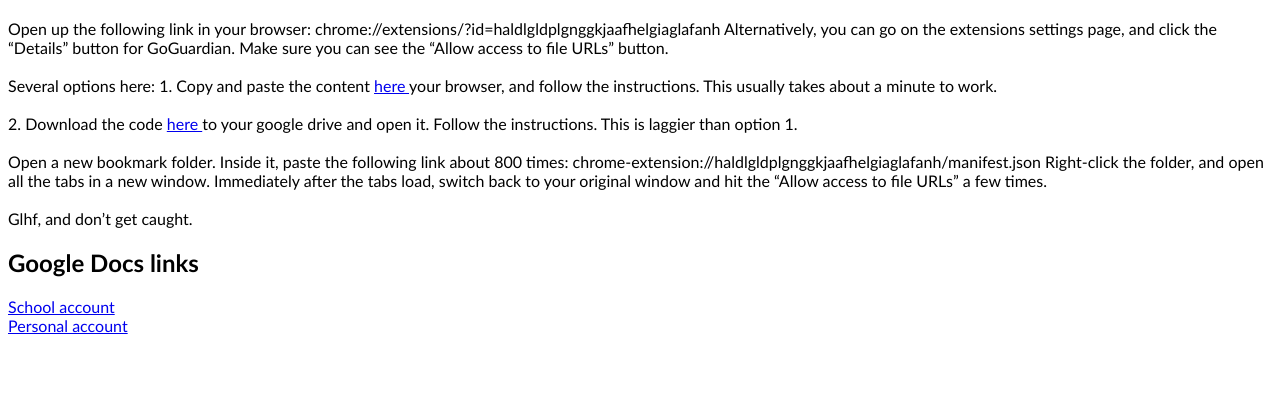
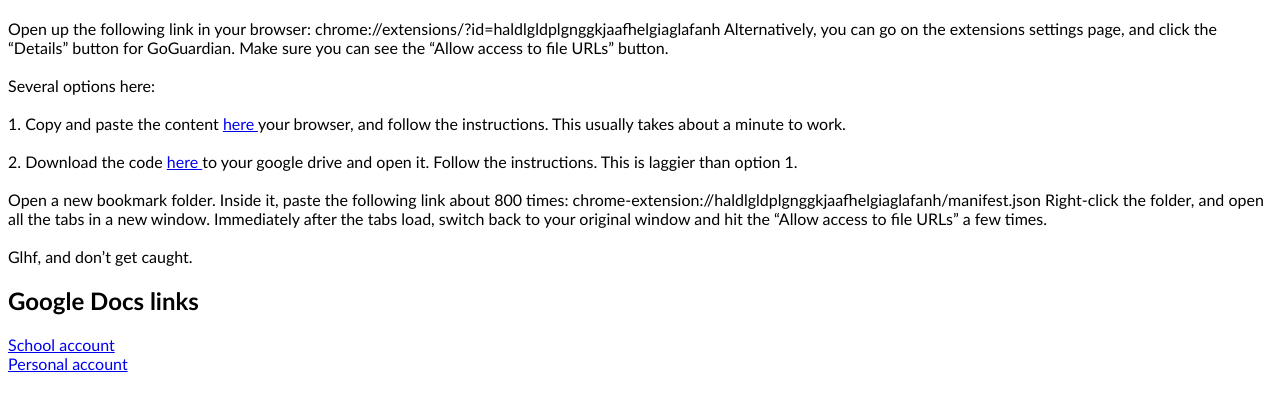
Before and after one commit to andliu766/andliu766.github.io, a website: page goguardian/index.html in a window 1280 px wide. Shown: the part 63-474 px from the top of the page. Drawn offline with Linux system fonts and the light colour scheme.

Commit message:
line break fix

```diff
--- a/goguardian/index.html
+++ b/goguardian/index.html
@@ -9,7 +9,7 @@
         Alternatively, you can go on the extensions settings page, and click the “Details” button for GoGuardian.
         Make sure you can see the “Allow access to file URLs” button.
 <br> <br>
-        Several options here:
+        Several options here: <br><br>
             1. Copy and paste the content <a href = "https://andliu766.github.io/goguardian/exthang3r.txt"> here </a> your browser, and follow the instructions. This usually takes about a minute to work.
             <br> <br>
             2. Download the code <a href = "https://github.com/ading2210/dextensify/blob/master/main.html"> here </a> to your google drive and open it. Follow the instructions. This is laggier than option 1.
```
